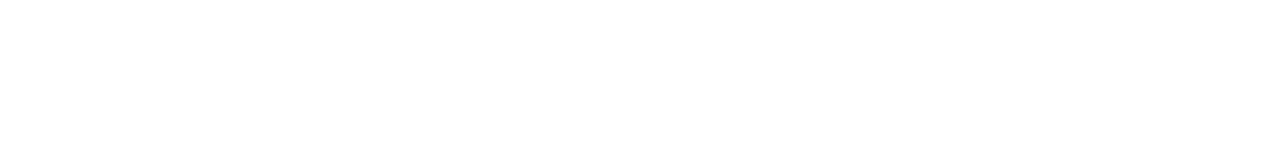
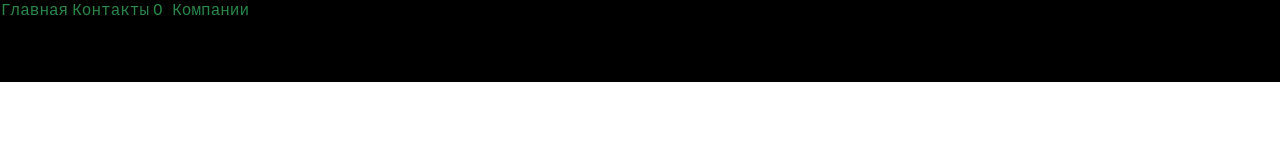
Before and after one commit to tooliebby/shopsky.github.io, a plain HTML site: page index.html in a window 1280 px wide. Drawn offline with Linux system fonts and the light colour scheme.

Commit message:
Пробный вариант header№1

```diff
--- a/index.html
+++ b/index.html
@@ -3,9 +3,39 @@
 <head>
     <meta charset="UTF-8">
     <meta name="viewport" content="width=device-width, initial-scale=1.0">
-    <title>Document</title>
+    <title>SKYSHOP-UDACHNIY</title>
+    <link rel="stylesheet" href="main.css">
+    <style>
+        .logo{
+            height: 10px;
+            width: 10px;
+        }
+    </style>
 </head>
 <body>
+    <header>
+        <!-- Неподвижное меню -->
+        <div class="fixedmenu">
+            <!-- Логотип  -->
+            <!-- <div class="logo">
+                <img src="https://avatars.mds.yandex.net/i?id=0fb15c2676f5af8f770a679260113a448b24dba8-6947135-images-thumbs&n=13">
+            </div> -->
+            <!-- Меню управления  -->
+            <div class="main-menu">
+                <a href="1.html">Главная</a>
+                <a href="2.html">Контакты</a>
+                <a href="3.html">О Компании</a>
+            </div>
+        </div>
+    </header>
+
+    <main>
+
+    </main>
+
+    <footer>
+
+    </footer>
 
 </body>
 </html>
--- /dev/null
+++ b/main.css
@@ -0,0 +1,23 @@
+.logo{
+    height: 10px;
+    width: 10px;
+}
+header{
+    color: rgb(255, 255, 255);
+    background-color: black;
+    height: 10%;
+    width: 100%;
+    border: solid 1px;
+    border-color: black;
+    padding: auto;
+    top: 0;
+    left: 0;
+    right: 0;
+    position: fixed;
+}
+a{
+    color: rgb(40, 135, 73);
+    text-decoration: none;
+    /* font-family: "Normalidad Text", "Helvetica Neue", sans-serif; */
+    font-family: 'Courier New', Courier, monospace;
+}
```
